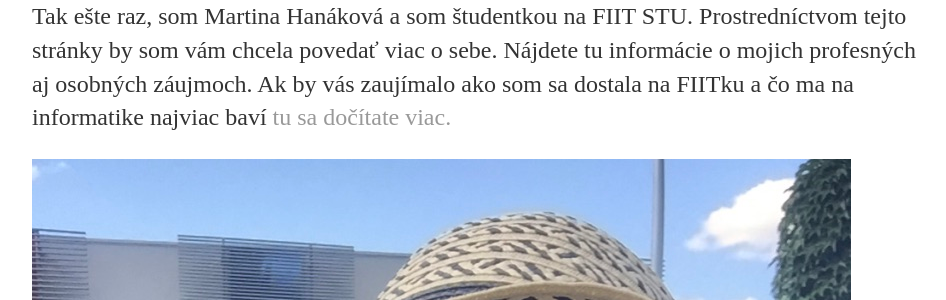
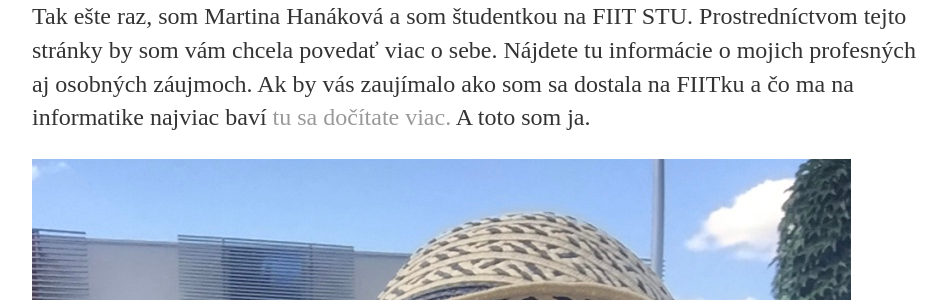
Before and after one commit to martinahanakova/martinahanakova.github.io, a Jekyll site: the page built from index.html, in a window 1280 px wide. Shown: the part 248-548 px from the top of the page, without its empty margins (160-1106 px from the left). Built offline with Jekyll 4.4.1, drawn with Linux system fonts in a browser that asks for light colours.

Commit message:
Home page

```diff
--- a/index.html
+++ b/index.html
@@ -7,6 +7,6 @@ title: Martina Hanáková, Personal website
 	<h2>Vitajte na mojej stránke</h2>
 	<p>Tak ešte raz, som Martina Hanáková a som študentkou na FIIT STU. Prostredníctvom tejto stránky by som vám chcela
 		povedať viac o sebe. Nájdete tu informácie o mojich profesných aj osobných záujmoch. Ak by vás zaujímalo ako som sa
-		dostala na FIITku a čo ma na informatike najviac baví <a href="/about">tu sa dočítate viac.</a></p>
+		dostala na FIITku a čo ma na informatike najviac baví <a href="/about">tu sa dočítate viac.</a> A toto som ja.</p>
 		<img src="me.jpg" id="me">
 </div><!-- /.blurb -->
```
